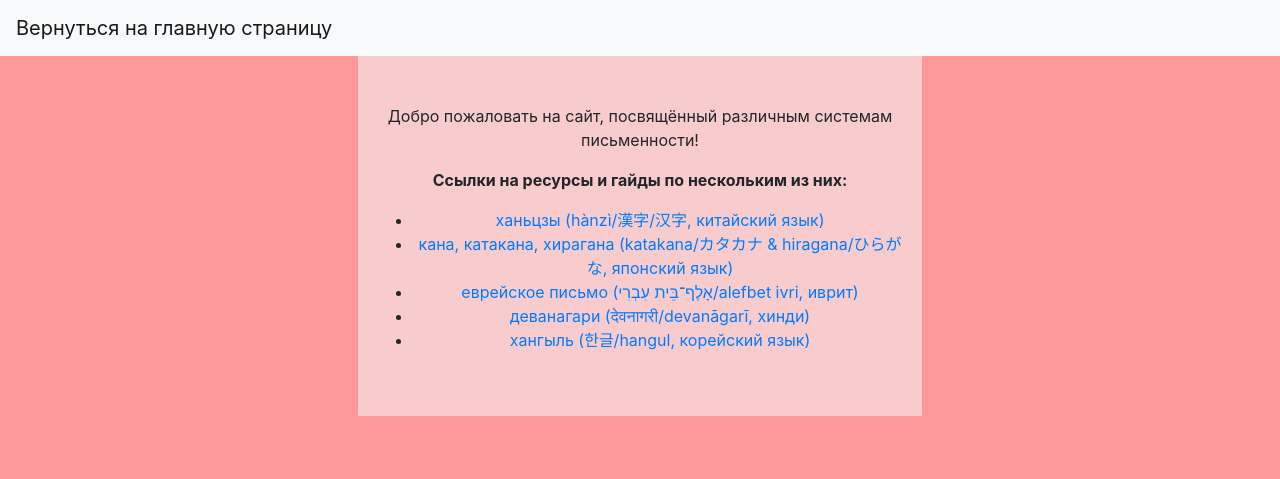
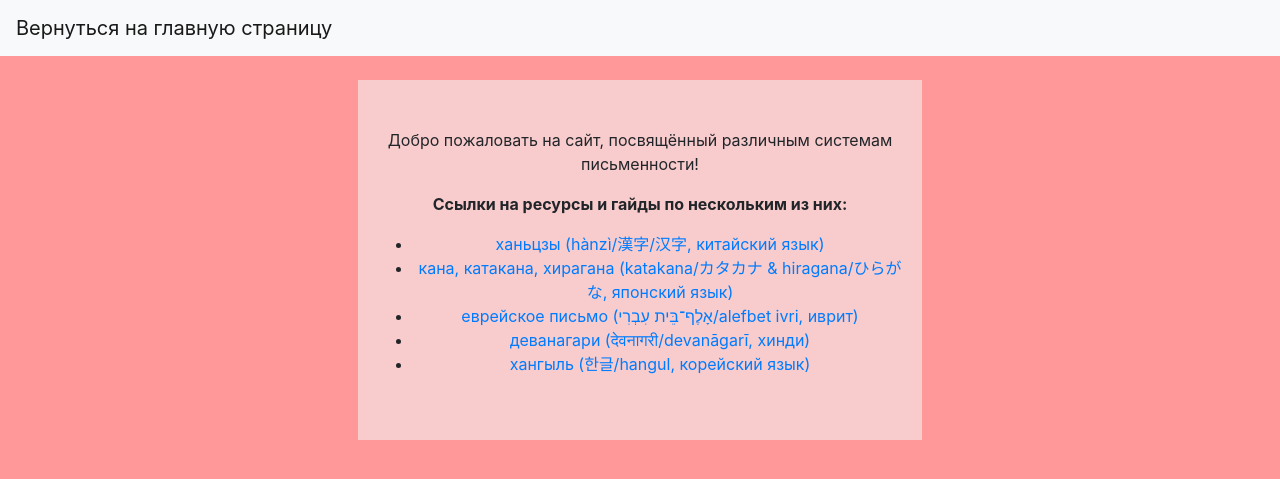
Before and after one commit to shi-anli/write, a Jekyll site: the page built from index.md, in a window 1280 px wide. Shown: the top 479 px of the page. Built offline with Jekyll 4.4.1, drawn with Linux system fonts in a browser that asks for light colours.

Commit message:
Update default.html

```diff
--- a/_layouts/default.html
+++ b/_layouts/default.html
@@ -7,7 +7,7 @@
   </head>
   {% include navigation.html %}
   <body style="background: rgb(255, 153, 153)">
-    <center>
+    <center><br>
       <div class="container" style="background: rgba(242, 255, 255, 0.5); width: 44%">
         <br><br>
         {{ content }}
```
